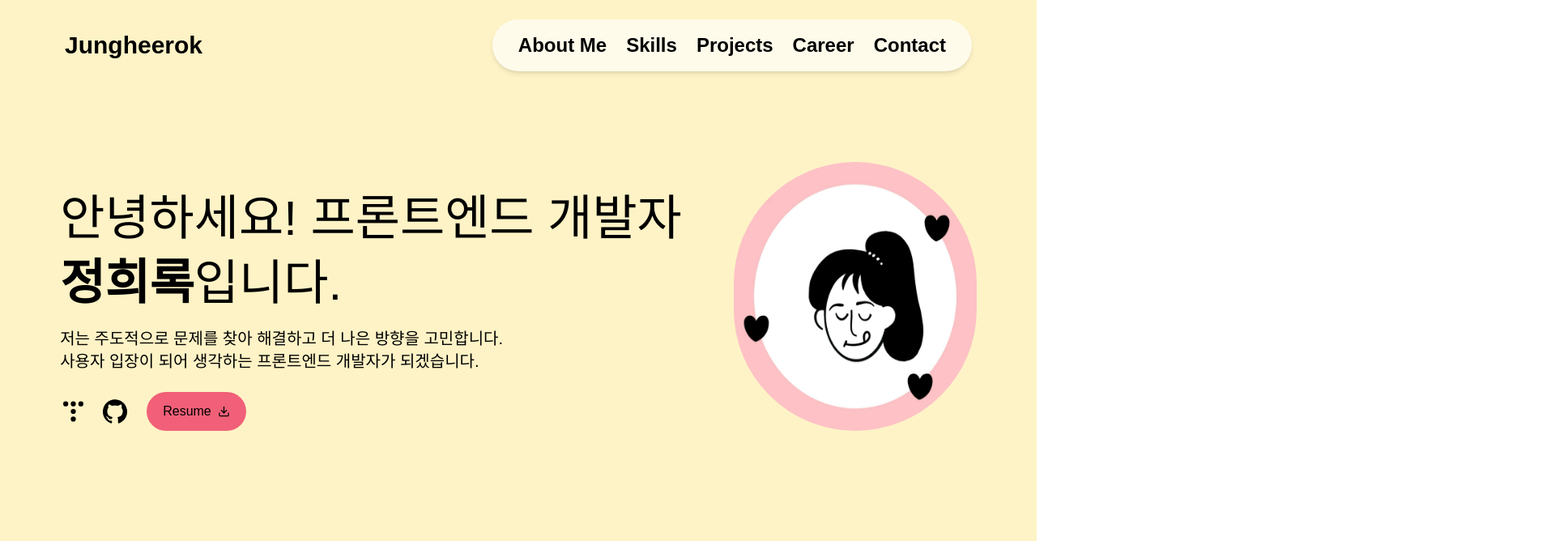
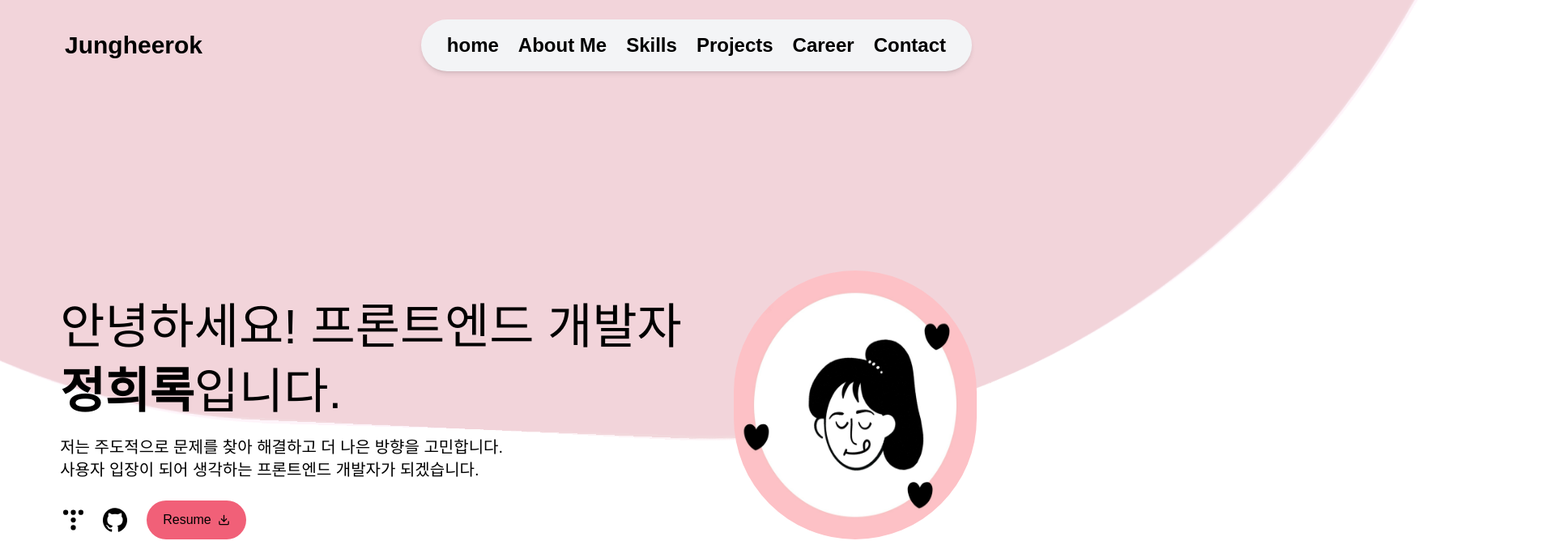
Before and after one commit to heerokj/my-portfolio, a Next.js app: page / in a window 1280 px wide. Shown: the top 668 px of the page at 81% size, 1920 px wide, since content can reach past the window. Built offline with nearby package versions, Linux system fonts and the light colour scheme; a web font is replaced by a local one.

Commit message:
style : 물결 애니메이션 바탕화면 적용

```diff
--- a/src/app/globals.css
+++ b/src/app/globals.css
@@ -1,38 +1,9 @@
 @import "tailwindcss";
 
-/* :root {
-  --background: #ffffff;
-  --foreground: #171717;
+body {
+  overflow-x: hidden;
 }
 
-@theme inline {
-  --color-background: var(--background);
-  --color-foreground: var(--foreground);
-  --font-sans: var(--font-geist-sans);
-  --font-mono: var(--font-geist-mono);
-}
-
-@media (prefers-color-scheme: dark) {
-  :root {
-    --background: #0a0a0a;
-    --foreground: #ededed;
-  }
-}
-
-body {
-  background: var(--background);
-  color: var(--foreground);
-  font-family: Arial, Helvetica, sans-serif;
-} */
-
-/* font  */
-/* @font-face {
-  font-family: "Kanit", sans-serif;
-  src: url("https://fonts.googleapis.com/css2?family=Kanit:ital,wght@0,100;0,200;0,300;0,400;0,500;0,600;0,700;0,800;0,900;1,100;1,200;1,300;1,400;1,500;1,600;1,700;1,800;1,900&family=Noto+Sans+KR:wght@100..900&display=swap")
-    format("woff2");
-  font-weight: normal;
-  font-style: normal;
-} */
 /* font  */
 @font-face {
   font-family: "HakgyoansimDunggeunmisoTTF-B";
@@ -50,8 +21,21 @@ body {
   font-style: normal;
 }
 
+@keyframes wave {
+  from {
+    transform: rotate(0deg);
+  }
+  to {
+    transform: rotate(360deg);
+  }
+}
+
 /* font */
 @theme {
   --font-logo: "HakgyoansimDunggeunmisoTTF-B", sans-serif;
   --font-content: "Pretendard-Regular", sans-serif;
+
+  --animate-wave-one: wave 100000ms ease-in-out infinite;
+  --animate-wave-two: wave 135000ms ease-in-out infinite;
+  --animate-wave-three: wave 110000ms ease-in-out infinite;
 }
--- a/src/app/page.js
+++ b/src/app/page.js
@@ -8,22 +8,48 @@ import Skills from "@/components/Skills";
 export default function Home() {
   return (
     <>
-      <section id="main" className="bg-amber-100 min-h-screen">
+      <section
+        id="main"
+        className="min-h-screen flex items-center justify-center"
+      >
+        {/* 물결 배경 */}
+        <div className="absolute top-0 left-0 w-full h-full -z-10">
+          <div className="wave -one absolute top-[20%] left-[50%] bg-[#f8cdda] w-[200vw] h-[225vw] ml-[-100vw] mt-[-196vw] rounded-[40%] opacity-25 animate-wave-one"></div>
+          <div className="wave -two absolute top-[20%] left-[50%] bg-[#fbd3e9] w-[200vw] h-[225vw] ml-[-100vw] mt-[-196vw] rounded-[40%] opacity-25 animate-wave-two"></div>
+          <div className="wave -three absolute top-[20%] left-[50%] bg-[#fceabb] w-[200vw] h-[225vw] ml-[-100vw] mt-[-196vw] rounded-[40%] opacity-25 animate-wave-three"></div>
+          <div className="wave -three absolute top-[20%] left-[50%] bg-[#d291bc] w-[200vw] h-[225vw] ml-[-100vw] mt-[-196vw] rounded-[40%] opacity-25 animate-wave-three"></div>
+        </div>
+
         <Main />
       </section>
-      <section id="about" className="bg-amber-200 min-h-screen">
+      <section
+        id="about"
+        className="bg-amber-200 min-h-screen flex items-center justify-center"
+      >
         <AboutMe />
       </section>
-      <section id="skills" className="bg-amber-300 min-h-screen">
+      <section
+        id="skills"
+        className="bg-amber-300 min-h-screen flex items-center justify-center"
+      >
         <Skills />
       </section>
-      <section id="projects" className="bg-amber-400 min-h-screen">
+      <section
+        id="projects"
+        className="bg-amber-100 min-h-screen flex items-center justify-center"
+      >
         <Projects />
       </section>
-      <section id="career" className="bg-amber-500 min-h-screen">
+      <section
+        id="career"
+        className="bg-amber-200 min-h-screen flex items-center justify-center"
+      >
         <Career />
       </section>
-      <section id="contact" className="bg-amber-600 min-h-screen">
+      <section
+        id="contact"
+        className="bg-amber-300 min-h-screen flex flex-col justify-center"
+      >
         <Contact />
       </section>
     </>
--- a/src/components/Header.jsx
+++ b/src/components/Header.jsx
@@ -2,14 +2,17 @@ import React from "react";
 
 export default function Header() {
   return (
-    <header className="flex justify-between items-center fixed top-0 w-full py-6 px-[80px]">
+    <header className="flex justify-between items-center fixed top-0 w-full py-6 px-[80px] z-10">
       <div className="header-logo">
         <h1 className="font-bold text-3xl font-logo">
           <a href="#">Jungheerok</a>
         </h1>
       </div>
       <nav>
-        <ul className="header-menu flex gap-6 text-2xl font-bold px-8 py-4 bg-amber-50 rounded-full shadow-md ">
+        <ul className="header-menu flex gap-6 text-2xl font-bold px-8 py-4 bg-gray-100 rounded-full shadow-md ">
+          <li>
+            <a href="#main">home</a>
+          </li>
           <li>
             <a href="#about">About Me</a>
           </li>
```
